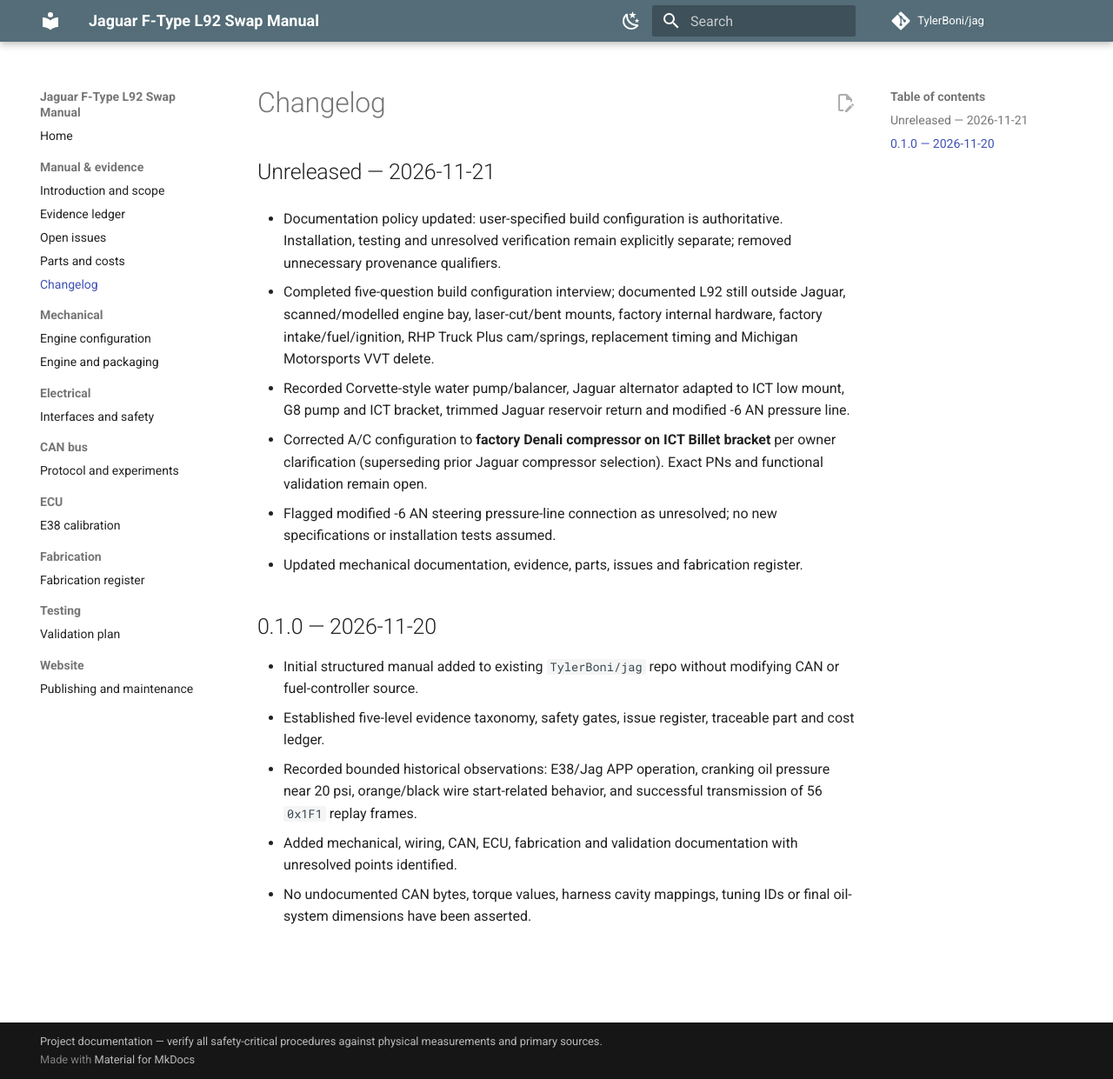
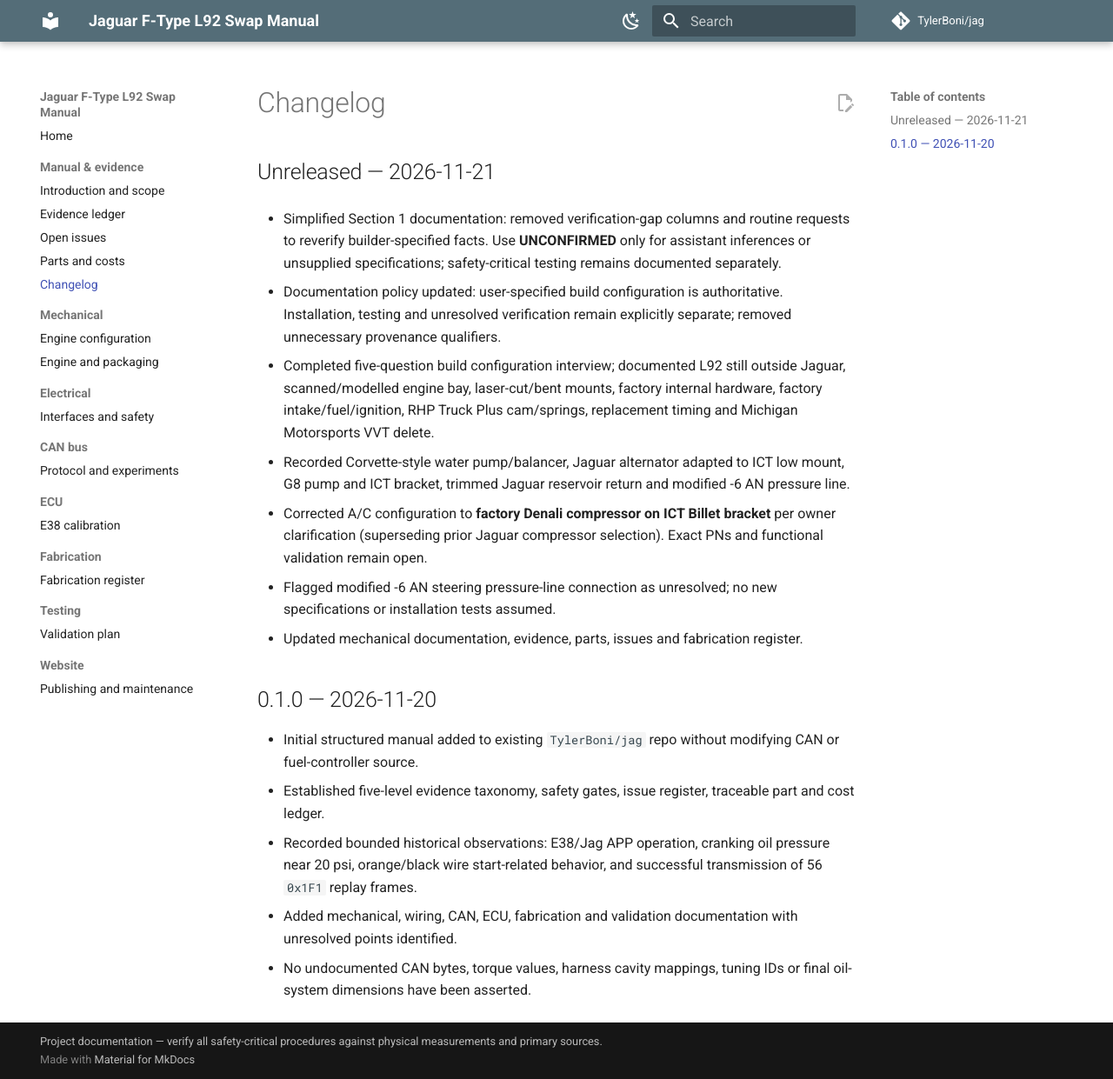
Before and after one commit to TylerBoni/jag, an MkDocs documentation site: the page built from build-manual/CHANGELOG.md, in a window 1280 px wide and 1241 px high. Shown: the whole window at 87% size. Built offline with MkDocs 1.6.1 and Material for MkDocs 9.7.7, drawn with Linux system fonts in a browser that asks for light colours; comment, search, counter and statistics services are not loaded.

Commit message:
docs: limit uncertainty flags to guesses and safety tests

```diff
--- a/build-manual/CHANGELOG.md
+++ b/build-manual/CHANGELOG.md
@@ -1,6 +1,8 @@
 # Changelog
 
 ## Unreleased — 2026-11-21
+
+- Simplified Section 1 documentation: removed verification-gap columns and routine requests to reverify builder-specified facts. Use **UNCONFIRMED** only for assistant inferences or unsupplied specifications; safety-critical testing remains documented separately.
 
 - Documentation policy updated: user-specified build configuration is authoritative. Installation, testing and unresolved verification remain explicitly separate; removed unnecessary provenance qualifiers.
 
```
